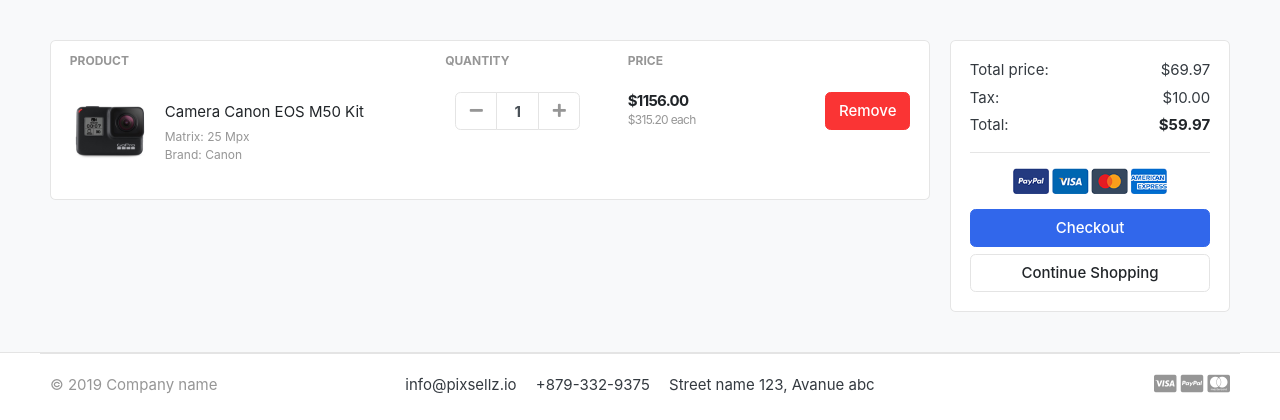
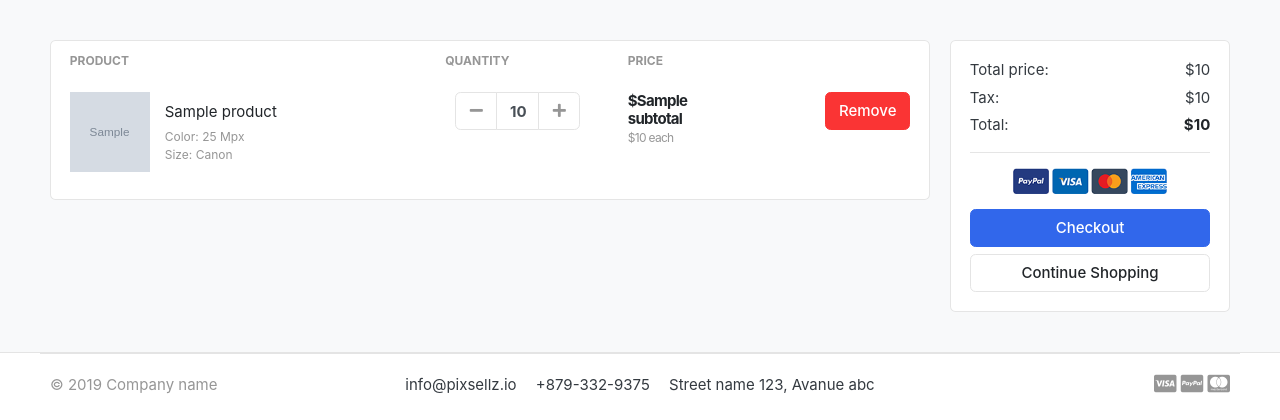
Before and after one commit to ricardojimenezdevsu/django-greatkart, a Django app: template templates/store/cart.html in a window 1280 px wide. Shown: the part 118-538 px from the top of the page. Run offline with Django 4.2, Linux system fonts and the light colour scheme; the template is opened without the code that fills it: most values are stand-ins (such as "Sample title", 1, 10 or a date in 2020); grey boxes marked "Sample" are stand-in pictures; some libraries are stand-ins or nearby versions; some web fonts are replaced.

Commit message:
Now can update the items in cart

```diff
--- a/cart/models.py
+++ b/cart/models.py
@@ -17,4 +17,7 @@
     is_active = models.BooleanField(default=True)
 
     def __str__(self):
-        return self.product
+        return self.product.product_name
+
+    def subtotal(self):
+        return self.quantity * self.product.price
--- a/cart/urls.py
+++ b/cart/urls.py
@@ -3,4 +3,7 @@
 
 urlpatterns = [
     path('', views.cart, name='cart'),
+    path('add_cart/<int:product_id>/', views.add_cart, name='add_cart'),
+    path('remove_cart/<int:product_id>/', views.remove_cart, name='remove_cart'),
+    path('remove_cart_item/<int:product_id>/', views.remove_cart_item, name='remove_cart_item'),
 ]
--- a/templates/store/cart.html
+++ b/templates/store/cart.html
@@ -5,7 +5,7 @@
     <div class="container">
 
         <!-- ============================ COMPONENT 1 ================================= -->
-
+        {% if cart_items %}
         <div class="row">
             <aside class="col-lg-9">
                 <div class="card">
@@ -19,13 +19,14 @@
                             </tr>
                         </thead>
                         <tbody>
+                            {% for cart_item in cart_items %}
                             <tr>
                                 <td>
                                     <figure class="itemside align-items-center">
-                                        <div class="aside"><img src="./images/items/11.jpg" class="img-sm"></div>
+                                        <div class="aside"><img src="{{ cart_item.product.images.url }}" class="img-sm"></div>
                                         <figcaption class="info">
-                                            <a href="#" class="title text-dark">Camera Canon EOS M50 Kit</a>
-                                            <p class="text-muted small">Matrix: 25 Mpx <br> Brand: Canon</p>
+                                            <a href="#" class="title text-dark">{{ cart_item.product.product_name }}</a>
+                                            <p class="text-muted small">Color: 25 Mpx <br> Size: Canon</p>
                                         </figcaption>
                                     </figure>
                                 </td>
@@ -34,27 +35,28 @@
                                     <div class="col">
                                         <div class="input-group input-spinner">
                                             <div class="input-group-prepend">
-                                                <button class="btn btn-light" type="button" id="button-plus"> <i
-                                                        class="fa fa-minus"></i> </button>
+                                                <a href="{% url 'remove_cart' cart_item.product.id %}" class="btn btn-light" type="button" id="button-plus"> <i
+                                                        class="fa fa-minus"></i> </a>
                                             </div>
-                                            <input type="text" class="form-control" value="1">
+                                            <input type="text" class="form-control" value="{{ cart_item.quantity }}">
                                             <div class="input-group-append">
-                                                <button class="btn btn-light" type="button" id="button-minus"> <i
-                                                        class="fa fa-plus"></i> </button>
+                                                <a class="btn btn-light" type="button" id="button-minus" href="{% url 'add_cart' cart_item.product.id %}"> <i
+                                                        class="fa fa-plus"></i> </a>
                                             </div>
                                         </div> <!-- input-group.// -->
                                     </div> <!-- col.// -->
                                 </td>
                                 <td>
                                     <div class="price-wrap">
-                                        <var class="price">$1156.00</var>
-                                        <small class="text-muted"> $315.20 each </small>
+                                        <var class="price">${{ cart_item.subtotal }}</var>
+                                        <small class="text-muted"> ${{ cart_item.product.price }} each </small>
                                     </div> <!-- price-wrap .// -->
                                 </td>
                                 <td class="text-right">
-                                    <a href="" class="btn btn-danger"> Remove</a>
+                                    <a href="{% url 'remove_cart_item' cart_item.product.id %}" class="btn btn-danger"> Remove</a>
                                 </td>
                             </tr>
+                            {% endfor %}
                         </tbody>
                     </table>
                 </div> <!-- card.// -->
@@ -66,15 +68,15 @@
                     <div class="card-body">
                         <dl class="dlist-align">
                             <dt>Total price:</dt>
-                            <dd class="text-right">$69.97</dd>
+                            <dd class="text-right">${{ total }}</dd>
                         </dl>
                         <dl class="dlist-align">
                             <dt>Tax:</dt>
-                            <dd class="text-right"> $10.00</dd>
+                            <dd class="text-right"> ${{ tax }}</dd>
                         </dl>
                         <dl class="dlist-align">
                             <dt>Total:</dt>
-                            <dd class="text-right text-dark b"><strong>$59.97</strong></dd>
+                            <dd class="text-right text-dark b"><strong>${{ grand_total }}</strong></dd>
                         </dl>
                         <hr>
                         <p class="text-center mb-3">
@@ -89,6 +91,13 @@
 
 
         </div> <!-- row.// -->
+        {% else %}
+        <h2 class="text-center">Your Cart is Empty</h2>
+        <br>
+        <div class="text-center">
+            <a href="{% url 'home' %}" class="btn btn-primary">Continue shopping</a>
+        </div>
+        {% endif %}
         <!-- ============================ COMPONENT 1 END .// ================================= -->
 
     </div> <!-- container .//  -->
```
Also changed, not shown: cart/views.py (+71 -3 lines).
